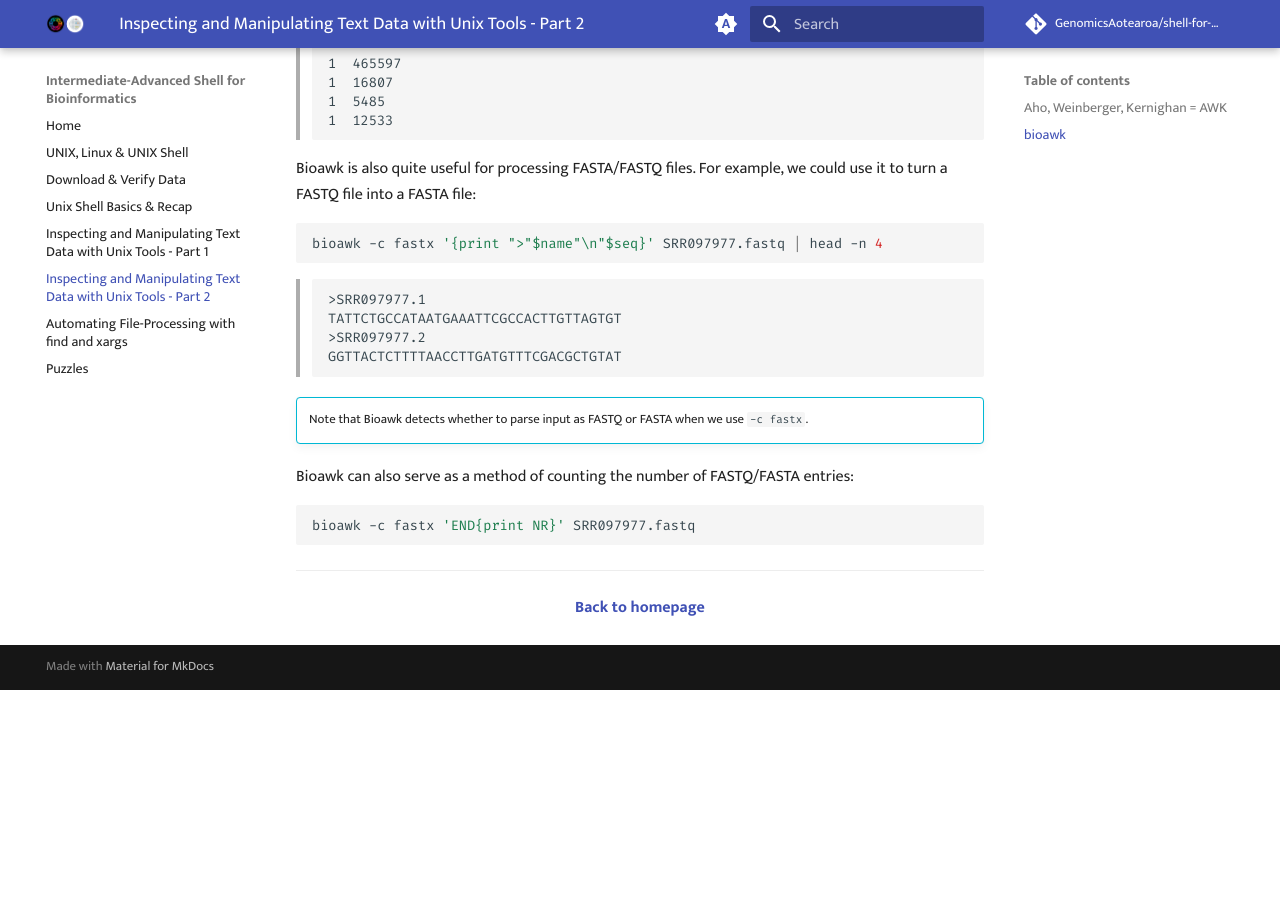
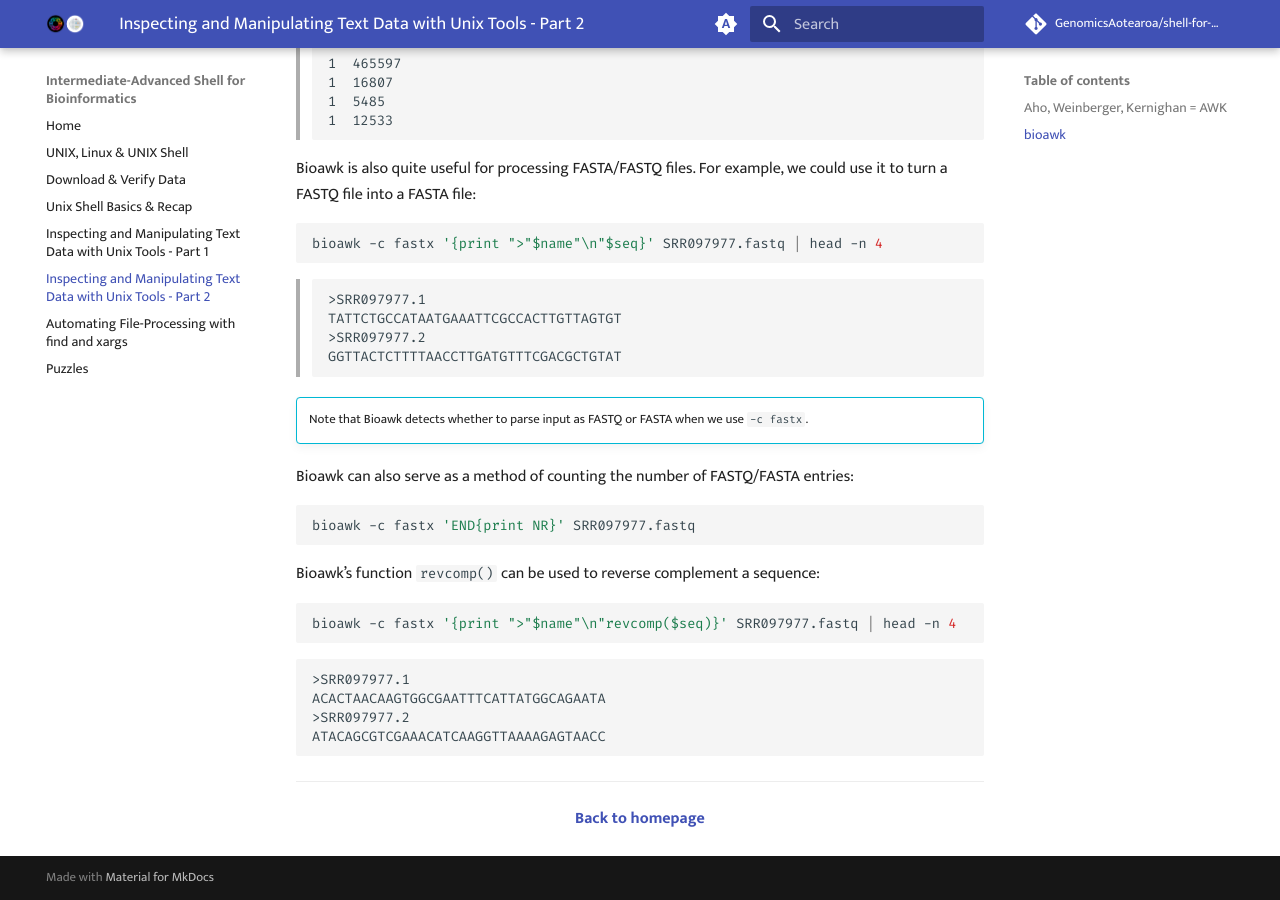
Before and after one commit to GenomicsAotearoa/shell-for-bioinformatics, an MkDocs documentation site: the page built from docs/5_inspectmanipulate2.md, in a window 1280 px wide and 900 px high, scrolled down 5844 px. Built offline with MkDocs 1.6.1 and Material for MkDocs 9.7.7, drawn with Linux system fonts in a browser that asks for light colours; comment, search, counter and statistics services are not loaded; the version menu is left out; before the commit the page ends 6534 px from its top, so only the background shows below that.

Commit message:
syntax fix

````diff
--- a/docs/5_inspectmanipulate2.md
+++ b/docs/5_inspectmanipulate2.md
@@ -308,5 +308,18 @@ Bioawk can also serve as a method of counting the number of FASTQ/FASTA entries:
 ```bash
 bioawk -c fastx 'END{print NR}' SRR097977.fastq
 ```
+Bioawk’s function `revcomp()` can be used to reverse complement a sequence:
+
+```bash
+bioawk -c fastx '{print ">"$name"\n"revcomp($seq)}' SRR097977.fastq | head -n 4
+```
+```
+>SRR097977.1
+ACACTAACAAGTGGCGAATTTCATTATGGCAGAATA
+>SRR097977.2
+ATACAGCGTCGAAACATCAAGGTTAAAAGAGTAACC
+```
+
+
 - - -
 <p align="center"><b><a class="btn" href="https://genomicsaotearoa.github.io/shell-for-bioinformatics/" style="background: var(--bs-dark);font-weight:bold">Back to homepage</a></b></p>
````
